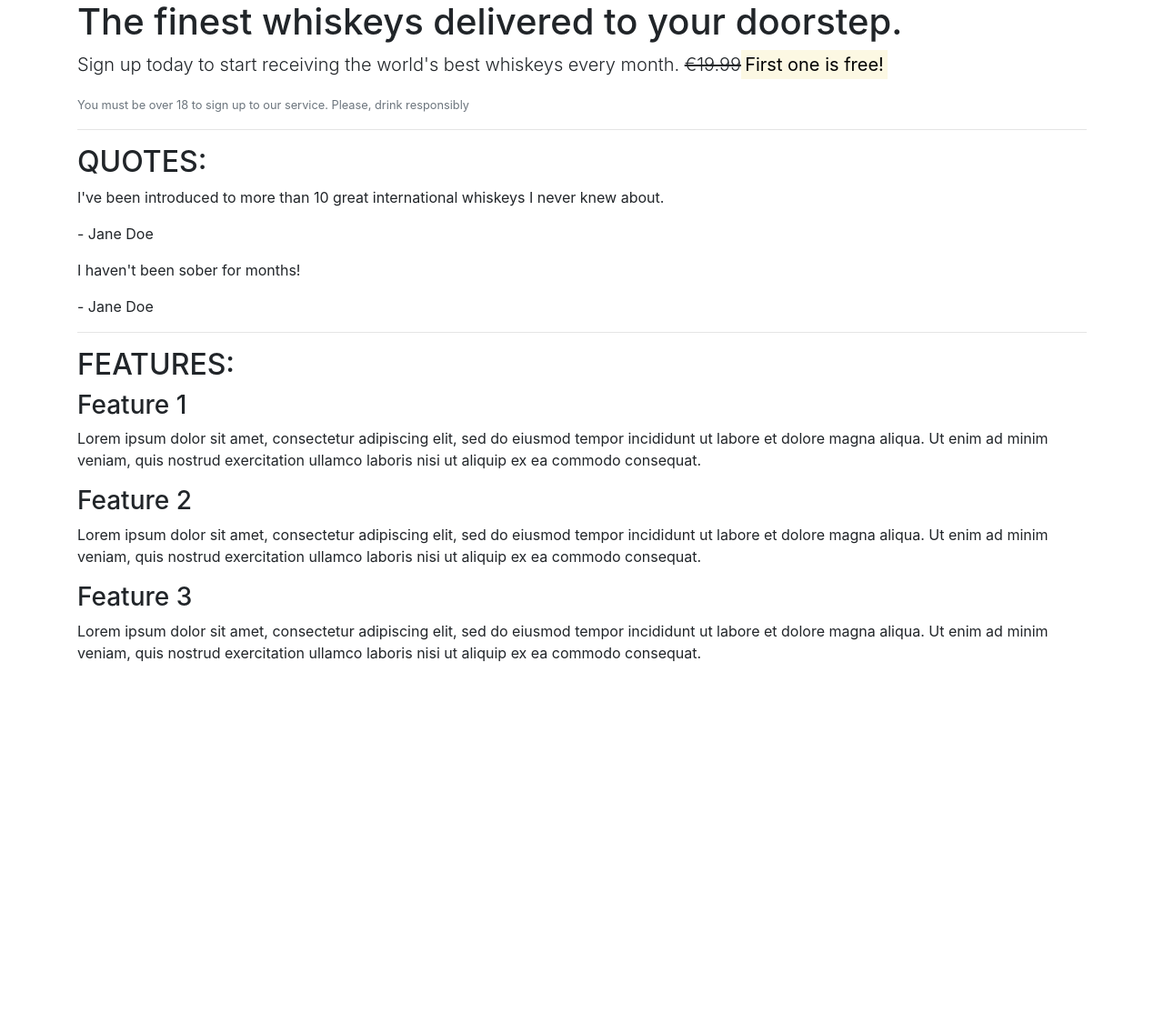
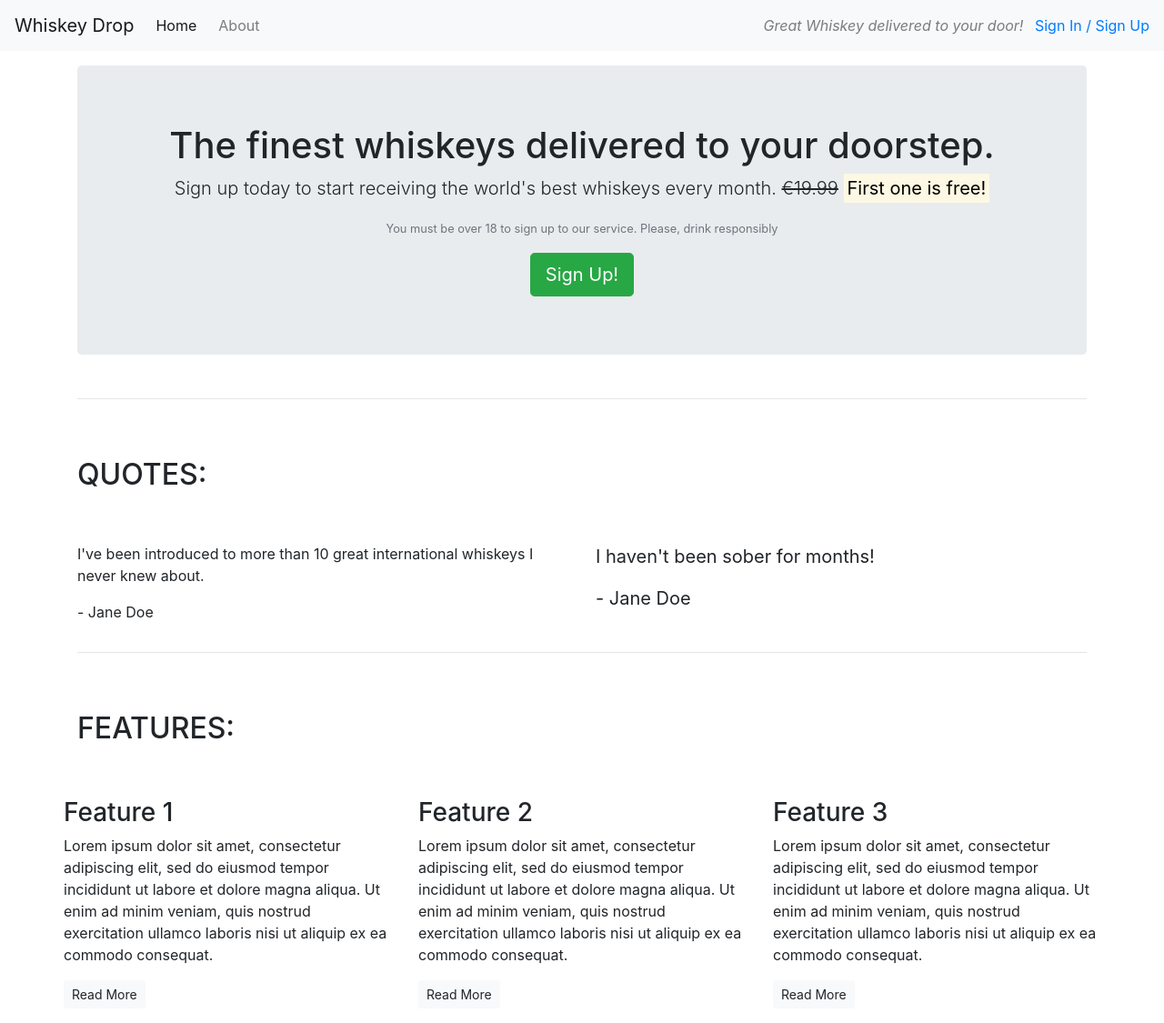
Before and after one commit to Daniel-Slattery/Whiskey-Drop-Bootstrap, a plain HTML site: page index.html in a window 1280 px wide. Shown: the whole page at 91% size. Before the commit the page ends 800 px from the top, so only its background shows below. Drawn offline with nearby package versions, Linux system fonts and the light colour scheme.

Commit message:
added link to README.md and added responsive bootstrap styling to index.html

```diff
--- a/index.html
+++ b/index.html
@@ -9,27 +9,59 @@
 </head>
 
 <body>
-    <article class="container">
+    <nav class="navbar navbar-light bg-light navbar-expand-sm">
+    <a href="/" class="navbar-brand">Whiskey Drop</a>
+    <ul class="navbar-nav mr-auto">
+        <li class="active nav-item mr-2"><a class="nav-link" href="/home">Home</a></li>
+        <li class="nav-item mr-2"><a class="nav-link" href="/about">About</a></li>
+        <li class="nav-item mr-2 d-block d-sm-none"><a class="nav-link" href="/login">Sign In / Sign Up</a></li>
+
+    </ul>
+    <div class="d-none d-md-block">
+    <p class="navbar-text my-auto mr-2"><i>Great Whiskey delivered to your door!</i></p>
+    <a href="/login">Sign In / Sign Up</a>
+    </div>
+
+    </nav>
+	<article class="container mt-3">
 		<!-- Callout -->
-        <section class="callout">
+		<div class="row">
+			<div class="col-12">
+				<section class="callout jumbotron text-center">
 					<h1>The finest whiskeys delivered to your doorstep.</h1>
 					<p class="lead">Sign up today to start receiving the world's best whiskeys every month.
-            <s>€19.99</s><strong><mark>First one is free!</mark></strong></p>
-            <p class="text-muted"><small>You must be over 18 to sign up to our service. Please, drink responsibly</small></p>
+						<s class="d-none d-sm-inline">€19.99</s>
+                        <span class="d-inline d-sm-none"><br></span>
+                        <strong><mark>First one is free!</mark></strong></p>
+					<p class="text-muted">
+						<small>You must be over 18 to sign up to our service. Please, drink responsibly</small></p>
+					<button class="btn btn-success btn-lg">Sign Up!</button>
 				</section>
+			</div>
+		</div>
 		<!-- /.callout -->
 		<hr>
 
 		<!-- Quotes -->
 		<section class="quotes">
+			<div class="row">
+				<div class="col-12 my-5">
 					<h2 class="text-uppercase">Quotes:</h2>
-            <div class="quote">
+				</div>
+			</div>
+			<div class="row">
+            <div class="col-12 col-md-6">
+				<blockquote class="quote">
 					<p>I've been introduced to more than 10 great international whiskeys I never knew about.</p>
 					<p>- Jane Doe</p>
+				</blockquote>
             </div>
-            <div class="quote">
+                <div class="col-12 col-md-6">
+				<blockquote class="blockquote">
 					<p>I haven't been sober for months!</p>
 					<p>- Jane Doe</p>
+				</blockquote>
+                </div>
 			</div>
 		</section>
 		<!-- /.quotes -->
@@ -37,18 +69,51 @@
 
 		<!-- Features -->
 		<section class="features">
+			<div class="row">
+				<div class="col-12 my-5">
 					<h2 class="text-uppercase">Features:</h2>
+				</div>
+				<div class="row">
+					<div class="col-12 col-md-6 col-lg-4">
 						<div class="feature">
 							<h3>Feature 1</h3>
-                <p>Lorem ipsum dolor sit amet, consectetur adipiscing elit, sed do eiusmod tempor incididunt ut labore et dolore magna aliqua. Ut enim ad minim veniam, quis nostrud exercitation ullamco laboris nisi ut aliquip ex ea commodo consequat.</p>
+							<p>Lorem ipsum dolor sit amet, consectetur adipiscing elit, sed do eiusmod tempor incididunt
+								ut
+								labore et dolore magna aliqua. Ut enim ad minim veniam, quis nostrud exercitation
+								ullamco
+								laboris nisi ut aliquip ex ea commodo consequat.</p>
+							<p><a class="btn btn-sm btn-light" href="">Read More</a></p>
 						</div>
+					</div>
+					<div class="col-12 col-md-6 col-lg-4">
 						<div class="feature">
 							<h3>Feature 2</h3>
-                <p>Lorem ipsum dolor sit amet, consectetur adipiscing elit, sed do eiusmod tempor incididunt ut labore et dolore magna aliqua. Ut enim ad minim veniam, quis nostrud exercitation ullamco laboris nisi ut aliquip ex ea commodo consequat.</p>
+							<p>Lorem ipsum dolor sit amet, consectetur adipiscing elit, sed do eiusmod tempor incididunt
+								ut
+								labore et dolore
+								magna aliqua. Ut enim ad minim veniam, quis nostrud exercitation ullamco laboris nisi ut
+								aliquip
+								ex ea
+								commodo consequat.</p>
+							<p><a class="btn btn-sm btn-light" href="">Read More</a></p>
 						</div>
+					</div>
+					<div class="col-12 d-md-none d-lg-block col-lg-4">
 						<div class="feature">
 							<h3>Feature 3</h3>
-                <p>Lorem ipsum dolor sit amet, consectetur adipiscing elit, sed do eiusmod tempor incididunt ut labore et dolore magna aliqua. Ut enim ad minim veniam, quis nostrud exercitation ullamco laboris nisi ut aliquip ex ea commodo consequat.</p>
+							<p>Lorem ipsum dolor sit amet, consectetur adipiscing elit, sed do eiusmod tempor incididunt
+								ut
+								labore et dolore
+								magna
+								aliqua. Ut enim ad minim veniam, quis nostrud exercitation ullamco laboris nisi ut
+								aliquip ex ea
+								commodo
+								consequat.
+							</p>
+							<p><a class="btn btn-sm btn-light" href="">Read More</a></p>
+						</div>
+					</div>
+				</div>
 			</div>
 		</section>
 		<!-- /.features -->
```
Also changed, not shown: 2 other files. Lines whose indentation alone changed are shown as unchanged.
